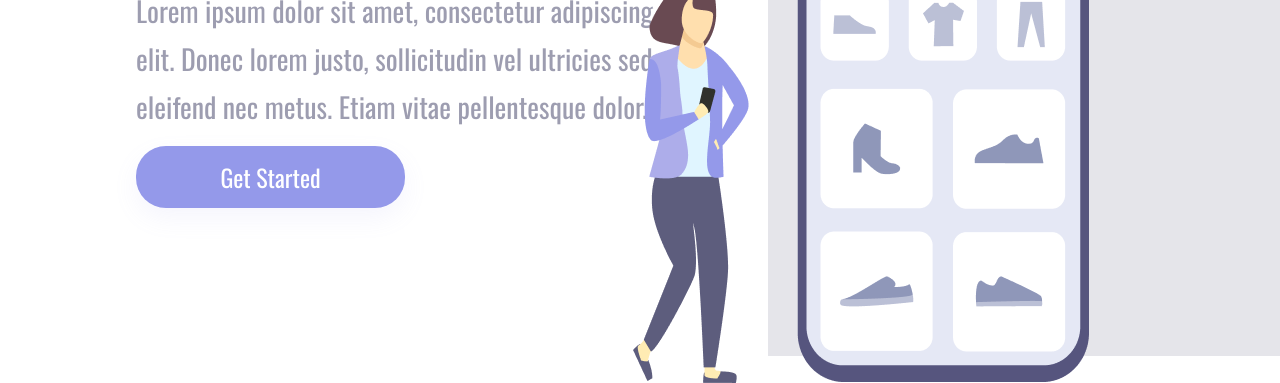
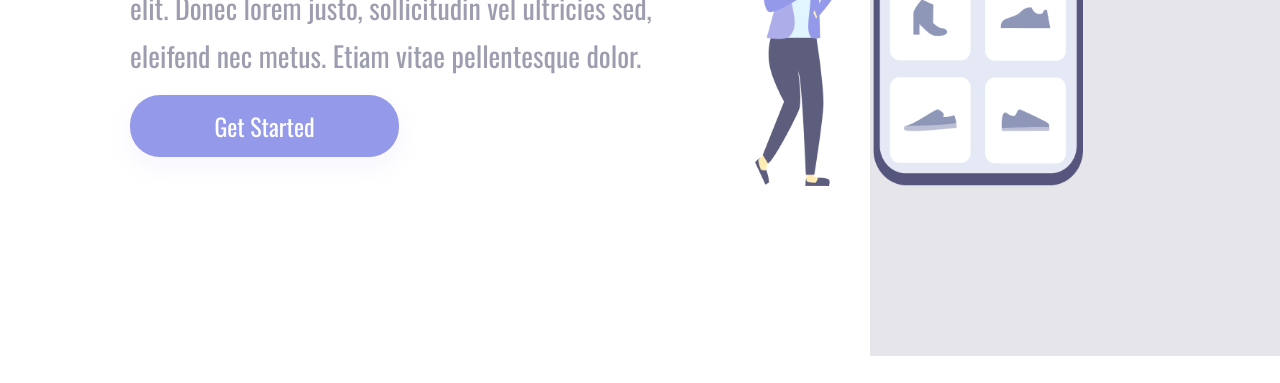
Before and after one commit to JardsonFlorentino/primeiro-projeto-responsivo, a plain HTML site: page index.html in a window 1280 px wide. Shown: the part 444-827 px from the top of the page. After the commit the page ends 800 px from the top, so only its background shows below. Drawn offline with nearby package versions, Linux system fonts and the light colour scheme.

Commit message:
Alteracao no styles.css

```diff
--- a/styles.css
+++ b/styles.css
@@ -14,23 +14,24 @@
 
 .container-left {
     display: inline-block;
-    width: 60%;
-    padding-left: 136px;
-    margin-top: 20%;
+    width: 68%;
+    padding-left: 130px;
+    margin-top: 16%;
 }
 
 .container-right {
     display: inline-block;
     background-color: rgba(93, 93, 125, 0.16);
     height: 100vh;
-    width: 40%;
+    width: 32%;
     position: absolute;
 }
 
 img {
     position: relative;
-    top: 25%;
-    right: 135px;
+    top: 15%;
+    right: 115px;
+    max-width: 80%;
 }
 
 h1 {
```
